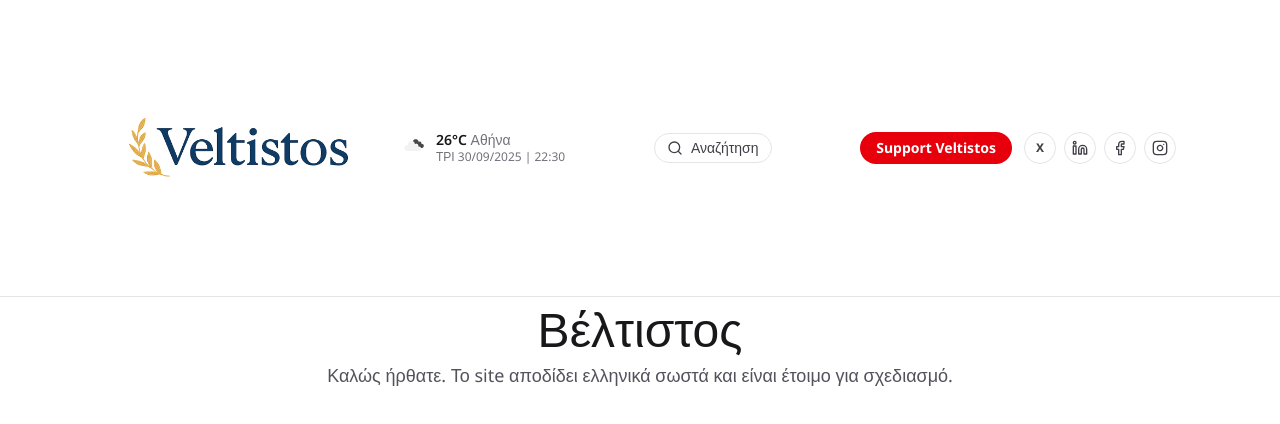
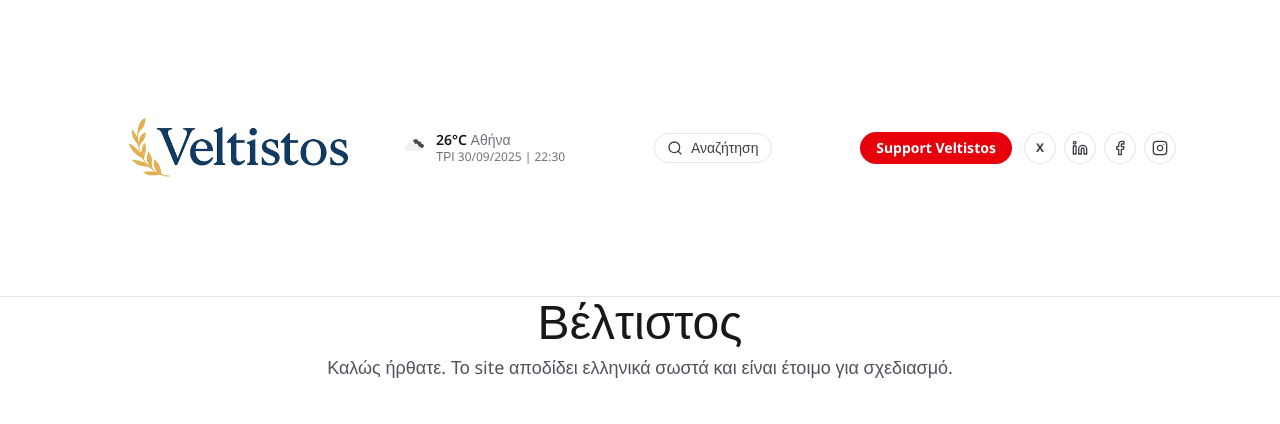
Before and after one commit to parlamas/veltistos, a Next.js app: page / in a window 1280 px wide. Shown: the top 424 px of the page. Built offline with nearby package versions, Linux system fonts and the light colour scheme.

Commit message:
fix: remove extra top padding under TopBar

```diff
--- a/src/app/layout.tsx
+++ b/src/app/layout.tsx
@@ -26,8 +26,8 @@ export default function RootLayout({ children }: { children: React.ReactNode })
     <html lang="el" dir="ltr" className={`${notoSans.variable} ${notoSerif.variable}`}>
       <body className="font-sans antialiased text-zinc-900 bg-white">
         <TopBar />
-        {/* Reduce top padding under the header */}
-        <main className="mx-auto max-w-6xl px-4 sm:px-6 lg:px-8 pt-2 pb-6">
+        {/* Zero top padding below the header */}
+        <main className="mx-auto max-w-6xl px-4 sm:px-6 lg:px-8 pt-0 pb-6">
           {children}
         </main>
       </body>
```
